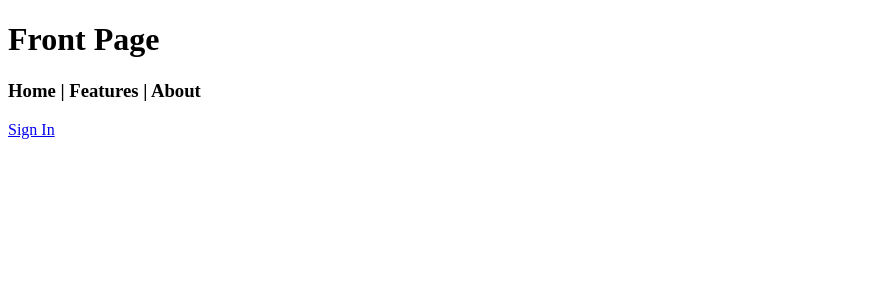
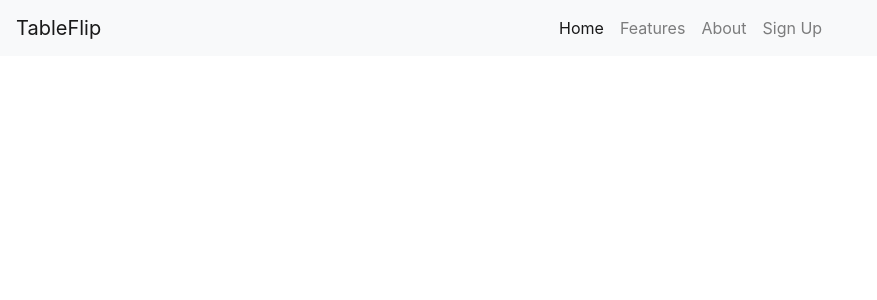
Before and after one commit to dgentil13/TableFlip, a Node server app: page / in a window 1280 px wide. Shown: the top 300 px of the page, without its empty margins (0-877 px from the left). Run offline with Node 20, Linux system fonts and the light colour scheme; some libraries are stand-ins or nearby versions.

Commit message:
Navbar added

```diff
--- a/views/index.hbs
+++ b/views/index.hbs
@@ -1,3 +1,37 @@
-<h1> Front Page </h1>
+<nav class="navbar navbar-expand-lg navbar-light bg-light">
+  <a class="navbar-brand" href="#">TableFlip</a>
+  <button class="navbar-toggler" type="button" data-toggle="collapse" data-target="#navbarNav" aria-controls="navbarNav" aria-expanded="false" aria-label="Toggle navigation">
+    <span class="navbar-toggler-icon"></span>
+  </button>
+  <div class="collapse navbar-collapse justify-content-center" id="navbarNav">
+    <ul class="navbar-nav">
+      <li class="nav-item active">
+        <a class="nav-link" href="#">Home <span class="sr-only">(current)</span></a>
+      </li>
+      <li class="nav-item">
+        <a class="nav-link" href="#">Features</a>
+      </li>
+      <li class="nav-item">
+        <a class="nav-link" href="#">About</a>
+      </li>
+      <li><a class="nav-link signup" href="#">Sign Up</a></li>
+    </ul>
+  </div>
+</nav>
+{{!-- <ul class="nav justify-content-center">
+  <li class="nav-item">
+    <a class="nav-link active" href="#">Active</a>
+  </li>
+  <li class="nav-item">
+    <a class="nav-link" href="#">Link</a>
+  </li>
+  <li class="nav-item">
+    <a class="nav-link" href="#">Link</a>
+  </li>
+  <li class="nav-item">
+    <a class="nav-link disabled" href="#" tabindex="-1" aria-disabled="true">Disabled</a>
+  </li>
+</ul> --}}
+{{!-- <h1> Front Page </h1>
 <h3>Home | Features | About</h3>
-<p> <a href="/login"> Sign In</a></p>
+<p> <a href="/login"> Sign In</a></p> --}}
--- a/views/layout.hbs
+++ b/views/layout.hbs
@@ -6,11 +6,15 @@
     <meta http-equiv="X-UA-Compatible" content="ie=edge">
     <title>TableFlip</title>
     <link rel="javascript" href="/javascript.js">
+    <link rel="stylesheet" href="https://stackpath.bootstrapcdn.com/bootstrap/4.3.1/css/bootstrap.min.css" integrity="sha384-ggOyR0iXCbMQv3Xipma34MD+dH/1fQ784/j6cY/iJTQUOhcWr7x9JvoRxT2MZw1T" crossorigin="anonymous">
     <link rel="stylesheet" href="/style.css">
 </head>
 <body>
 
     {{{body}}}
 
+<script src="https://code.jquery.com/jquery-3.3.1.slim.min.js" integrity="sha384-q8i/X+965DzO0rT7abK41JStQIAqVgRVzpbzo5smXKp4YfRvH+8abtTE1Pi6jizo" crossorigin="anonymous"></script>
+<script src="https://cdnjs.cloudflare.com/ajax/libs/popper.js/1.14.7/umd/popper.min.js" integrity="sha384-UO2eT0CpHqdSJQ6hJty5KVphtPhzWj9WO1clHTMGa3JDZwrnQq4sF86dIHNDz0W1" crossorigin="anonymous"></script>
+<script src="https://stackpath.bootstrapcdn.com/bootstrap/4.3.1/js/bootstrap.min.js" integrity="sha384-JjSmVgyd0p3pXB1rRibZUAYoIIy6OrQ6VrjIEaFf/nJGzIxFDsf4x0xIM+B07jRM" crossorigin="anonymous"></script>
 </body>
 </html>
```
